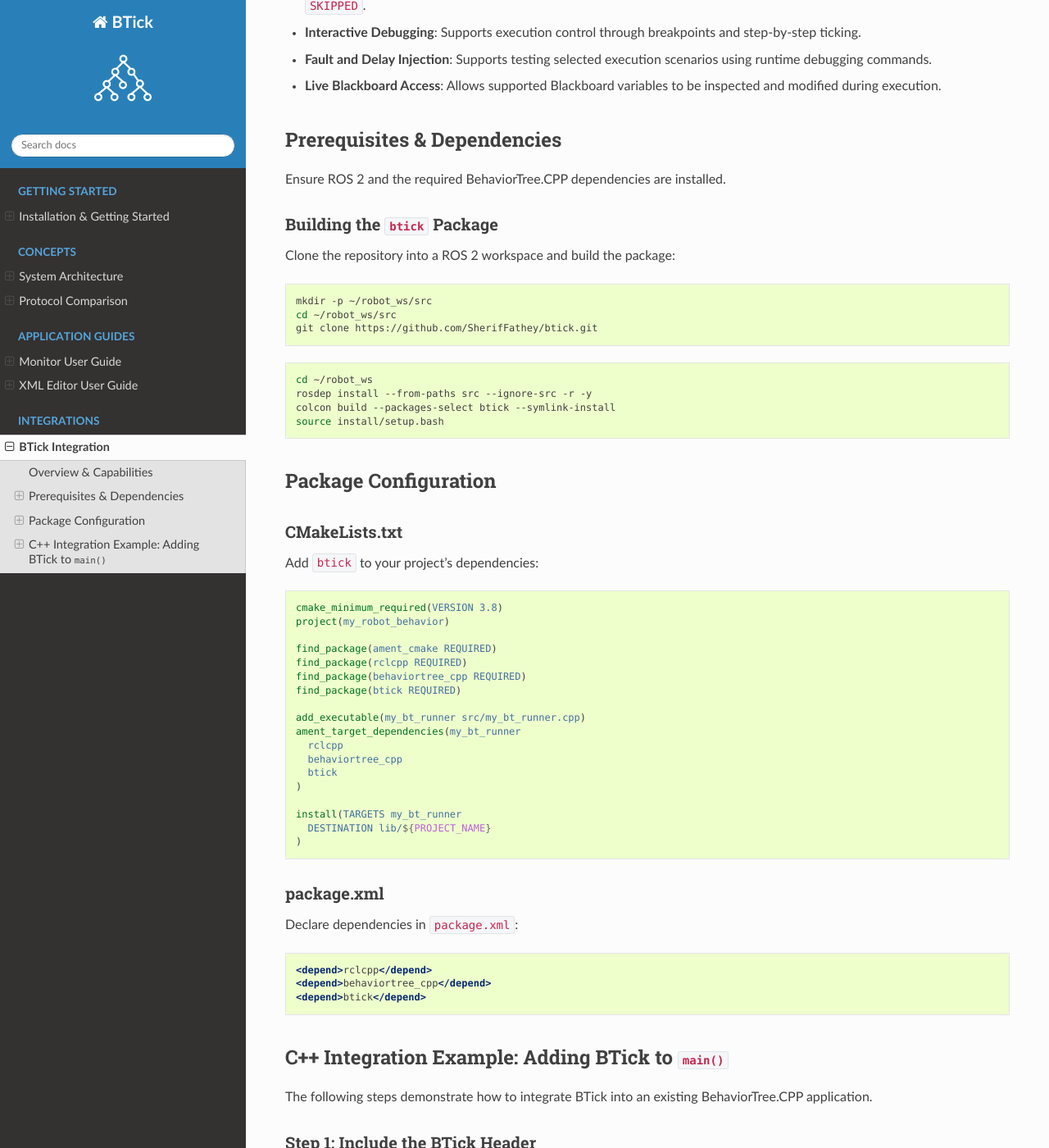
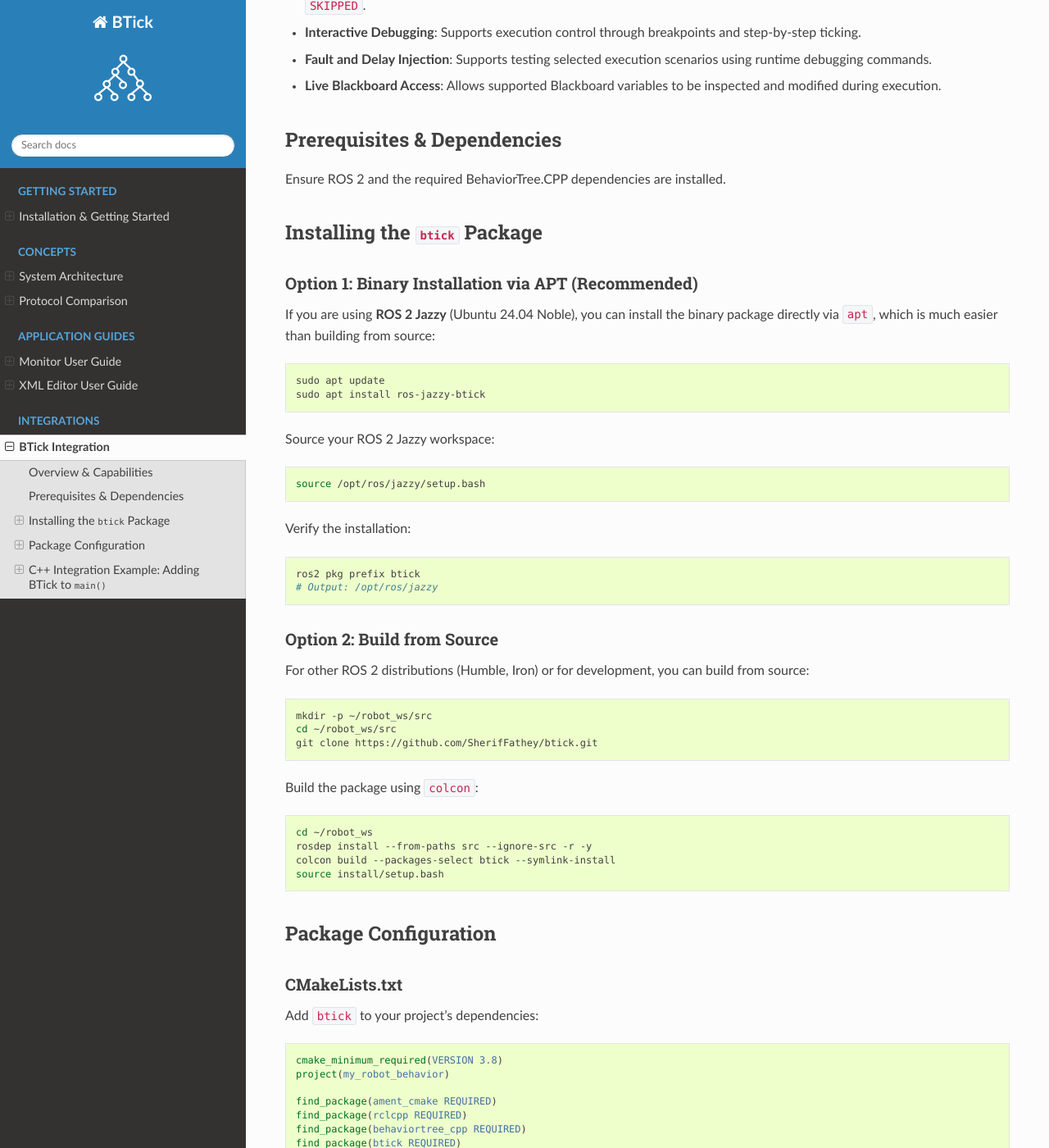
Before and after one commit to SherifFathey/btick_docs, a Sphinx documentation site: the page built from source/btick_Integration.rst, in a window 1280 px wide and 1400 px high, scrolled down 474 px. Shown: the whole window at 82% size. Built offline with Sphinx 7.4.7 and the Read the Docs theme 3.1.0, drawn with Linux system fonts in a browser that asks for light colours.

Commit message:
docs: update installation instructions for the btick package to include binary installation via APT and verification steps

```diff
--- a/source/btick_Integration.rst
+++ b/source/btick_Integration.rst
@@ -21,10 +21,36 @@ Prerequisites & Dependencies
 
 Ensure ROS 2 and the required BehaviorTree.CPP dependencies are installed.
 
-Building the ``btick`` Package
-------------------------------
+Installing the ``btick`` Package
+================================
 
-Clone the repository into a ROS 2 workspace and build the package:
+Option 1: Binary Installation via APT (Recommended)
+----------------------------------------------------
+
+If you are using **ROS 2 Jazzy** (Ubuntu 24.04 Noble), you can install the binary package directly via ``apt``, which is much easier than building from source:
+
+.. code-block:: bash
+
+   sudo apt update
+   sudo apt install ros-jazzy-btick
+
+Source your ROS 2 Jazzy workspace:
+
+.. code-block:: bash
+
+   source /opt/ros/jazzy/setup.bash
+
+Verify the installation:
+
+.. code-block:: bash
+
+   ros2 pkg prefix btick
+   # Output: /opt/ros/jazzy
+
+Option 2: Build from Source
+---------------------------
+
+For other ROS 2 distributions (Humble, Iron) or for development, you can build from source:
 
 .. code-block:: bash
 
@@ -32,6 +58,7 @@ Clone the repository into a ROS 2 workspace and build the package:
    cd ~/robot_ws/src
    git clone https://github.com/SherifFathey/btick.git
 
+Build the package using ``colcon``:
 
 .. code-block:: bash
 
```
